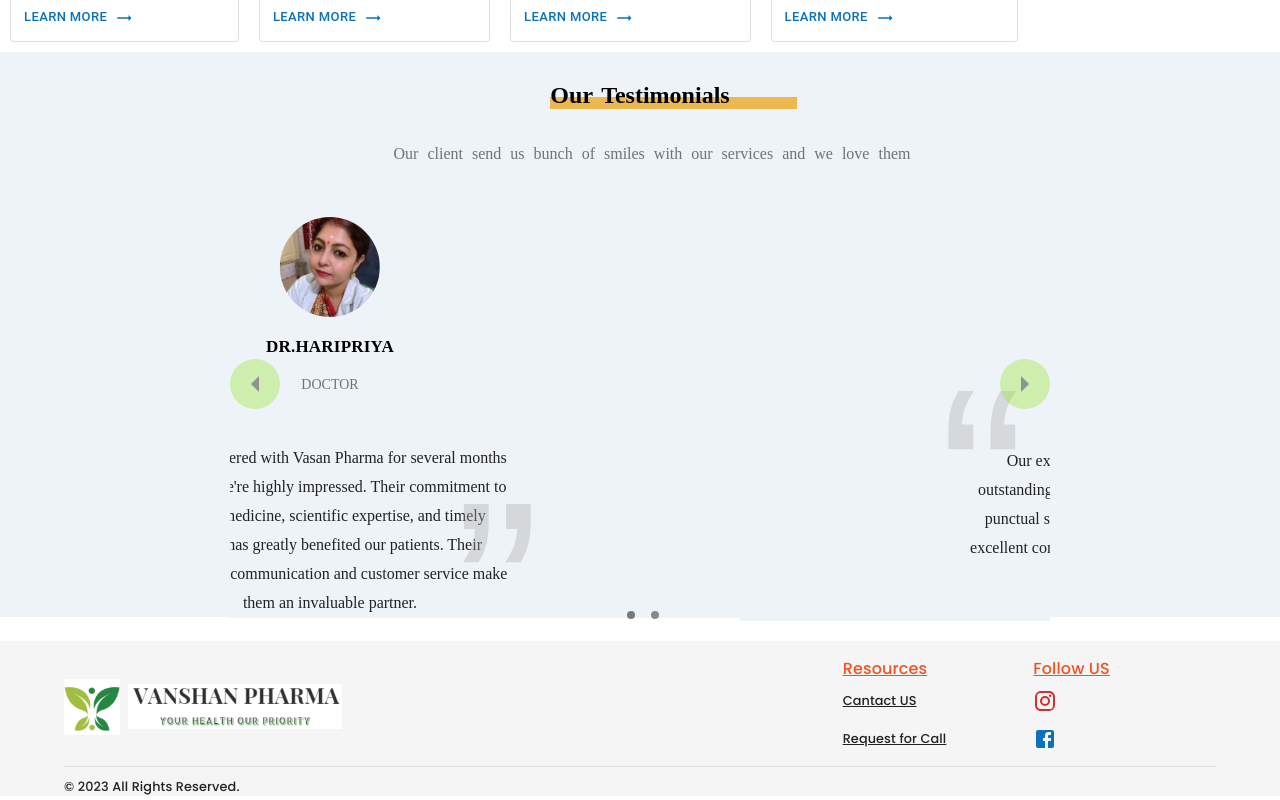
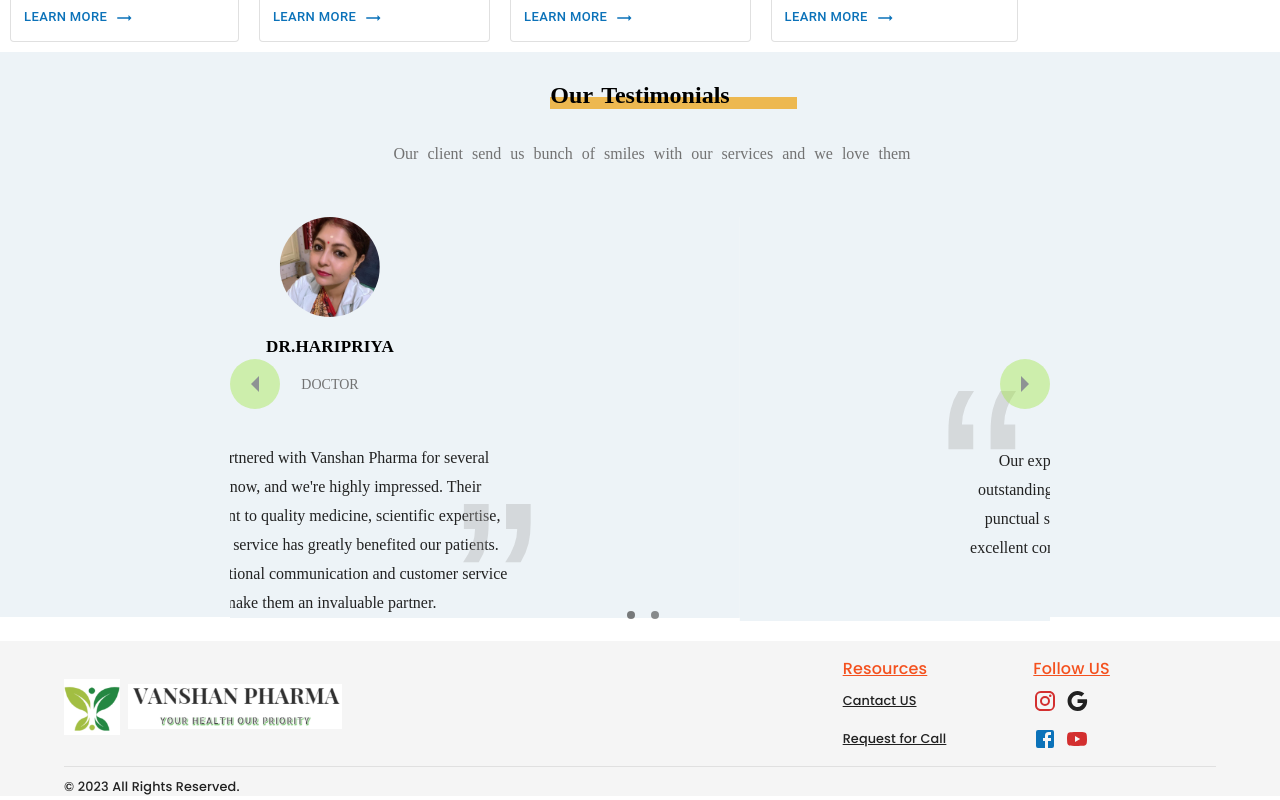
Before and after one commit to shivraj0002/medcareconnect-react, a React (Create React App) app: page / in a window 1280 px wide. Shown: the part 2661-3461 px from the top of the page. Built offline with nearby package versions, Linux system fonts and the light colour scheme.

Commit message:
added icons to the footer

```diff
--- a/src/components/Footer/Footer.js
+++ b/src/components/Footer/Footer.js
@@ -15,6 +15,8 @@ import logoIconBase from "../../assets/icon-base.png";
 import { Link } from "react-router-dom";
 import InstagramIcon from '@mui/icons-material/Instagram';
 import FacebookIcon from '@mui/icons-material/Facebook';
+import YouTubeIcon from '@mui/icons-material/YouTube';
+import GoogleIcon from '@mui/icons-material/Google';
 
 const Footer = () => {
   return (
@@ -98,9 +100,22 @@ const Footer = () => {
                   gutterBottom
                   component={Link}
                   to={"/"}
+                  mr={1}
                   sx={{textDecoration: 'none'}}
                 >
                   <InstagramIcon color="error" />
+                </Typography>
+                <Typography
+                  variant="body1"
+                  color={grey[900]}
+                  fontFamily={"Poppins"}
+                  fontSize={"0.8rem"}
+                  gutterBottom
+                  component={Link}
+                  to={"/"}
+                  sx={{textDecoration: 'none'}}
+                >
+                  <GoogleIcon  />
                 </Typography>
               </Grid>
               <Grid item xs={6}>
@@ -126,8 +141,21 @@ const Footer = () => {
                   component={Link}
                   to={"/"}
                   sx={{textDecoration: 'none'}}
+                  mr={1}
                 >
                   <FacebookIcon color="primary" />
+                </Typography>
+                <Typography
+                  variant="body1"
+                  color={grey[900]}
+                  fontFamily={"Poppins"}
+                  fontSize={"0.8rem"}
+                  gutterBottom
+                  component={Link}
+                  to={"/"}
+                  sx={{textDecoration: 'none'}}
+                >
+                  <YouTubeIcon color="error" />
                 </Typography>
               </Grid>
             </Grid>
--- a/src/components/Home/Testimonials/Testimonials.js
+++ b/src/components/Home/Testimonials/Testimonials.js
@@ -30,7 +30,7 @@ const Testimonials = () => {
               <h3>Dr.Haripriya</h3>
               <h4>Doctor</h4>
               <p>
-                We've partnered with Vasan Pharma for several months now, and
+                We've partnered with Vanshan Pharma for several months now, and
                 we're highly impressed. Their commitment to quality medicine,
                 scientific expertise, and timely service has greatly benefited
                 our patients. Their exceptional communication and customer
@@ -48,7 +48,7 @@ const Testimonials = () => {
               <h3>Dr. Rupesh Kumar</h3>
               <h4>Doctor</h4>
               <p>
-                Our experience with Vasan Pharma has been outstanding. Their
+                Our experience with Vanshan Pharma has been outstanding. Their
                 dedication to quality medicine and punctual service greatly
                 benefits our patients. Their excellent communication and
                 customer service set them apart as a valuable partner.
```
